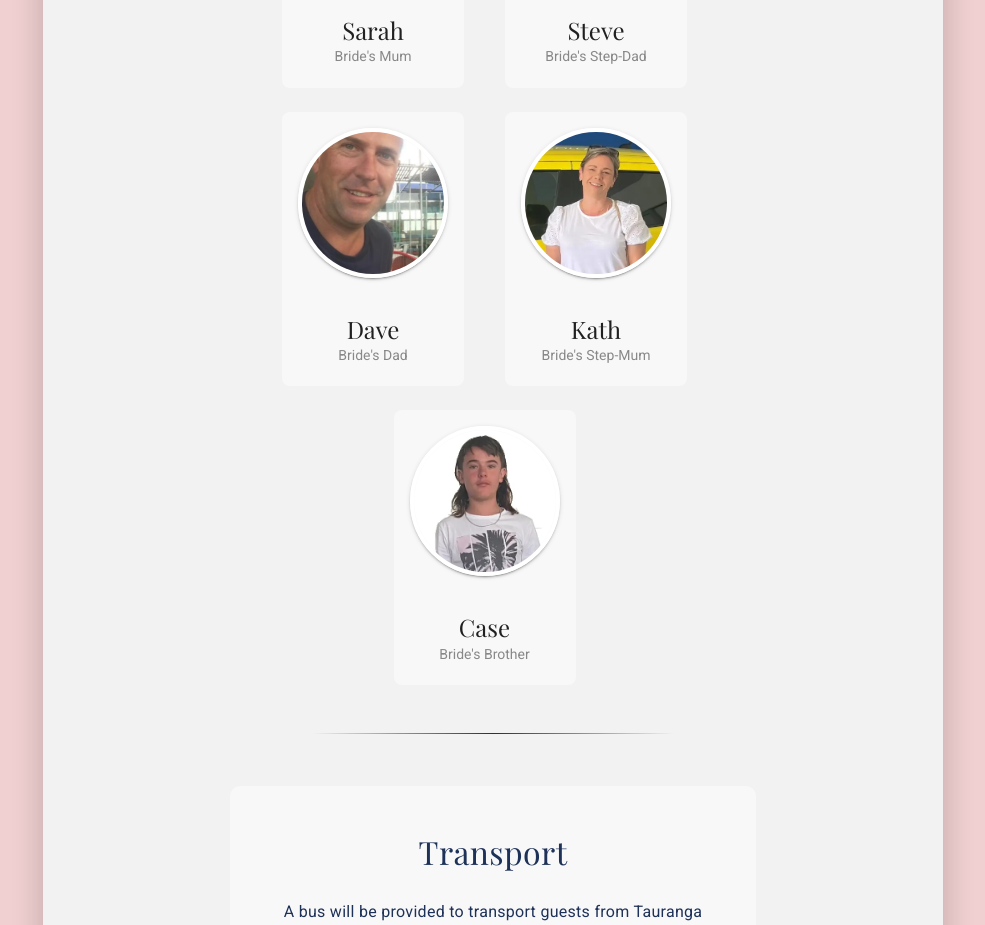
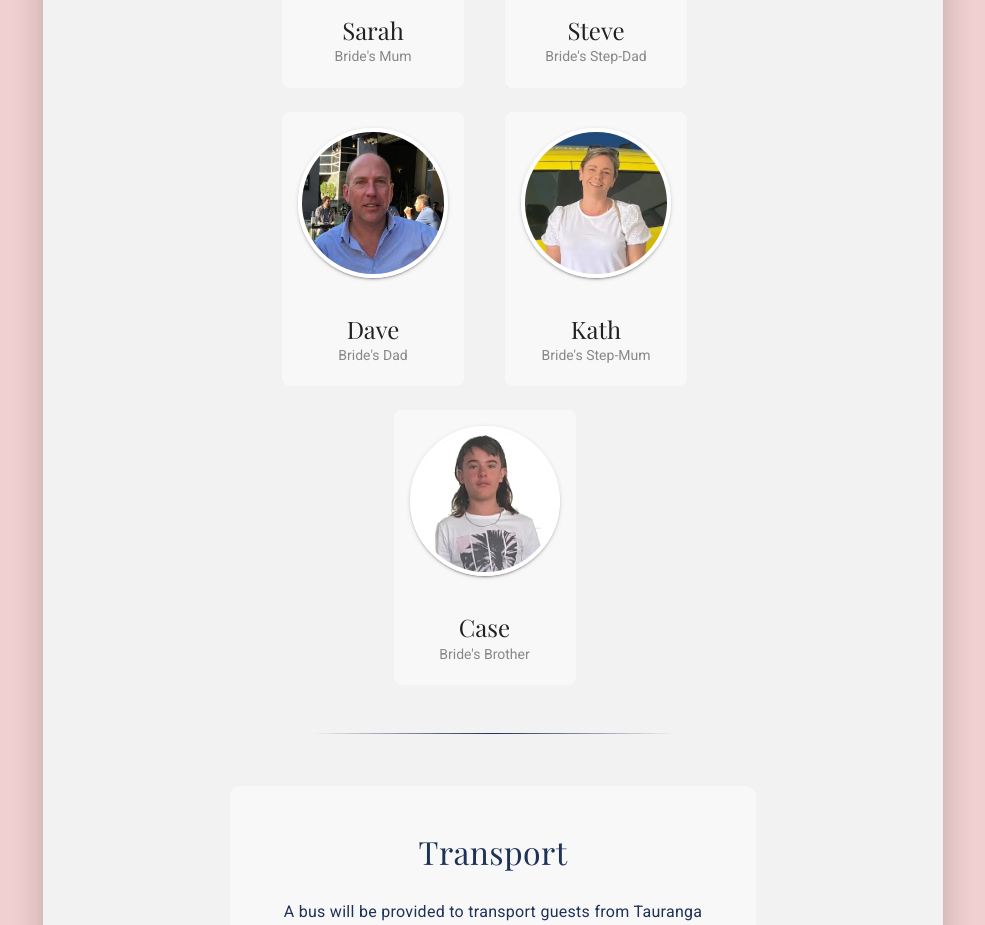
Before and after one commit to Slaymish/WeddingWebsite, a Vue app in the folder wedding-site/: page / in a window 1280 px wide. Shown: the part 3440-4365 px from the top of the page, without its empty margins (147-1132 px from the left). Built offline with nearby package versions, Linux system fonts and the light colour scheme; no server answers.

Commit message:
Update father's picture in FriendsAndFamily.vue

```diff
--- a/wedding-site/src/components/FriendsAndFamily.vue
+++ b/wedding-site/src/components/FriendsAndFamily.vue
@@ -26,7 +26,7 @@ export default defineComponent({
           { name: 'Steve', title: "Bride's Step-Dad", pictureURL: 'people/steve.webp' }
         ],
         [
-          { name: 'Dave', title: "Bride's Dad", pictureURL: 'people/father.webp' },
+          { name: 'Dave', title: "Bride's Dad", pictureURL: 'people/father2.webp' },
           { name: 'Kath', title: "Bride's Step-Mum", pictureURL: 'people/Kath.webp' }
         ],
 
```
Also changed, not shown: wedding-site/src/assets/images/people/father2.webp (added).
